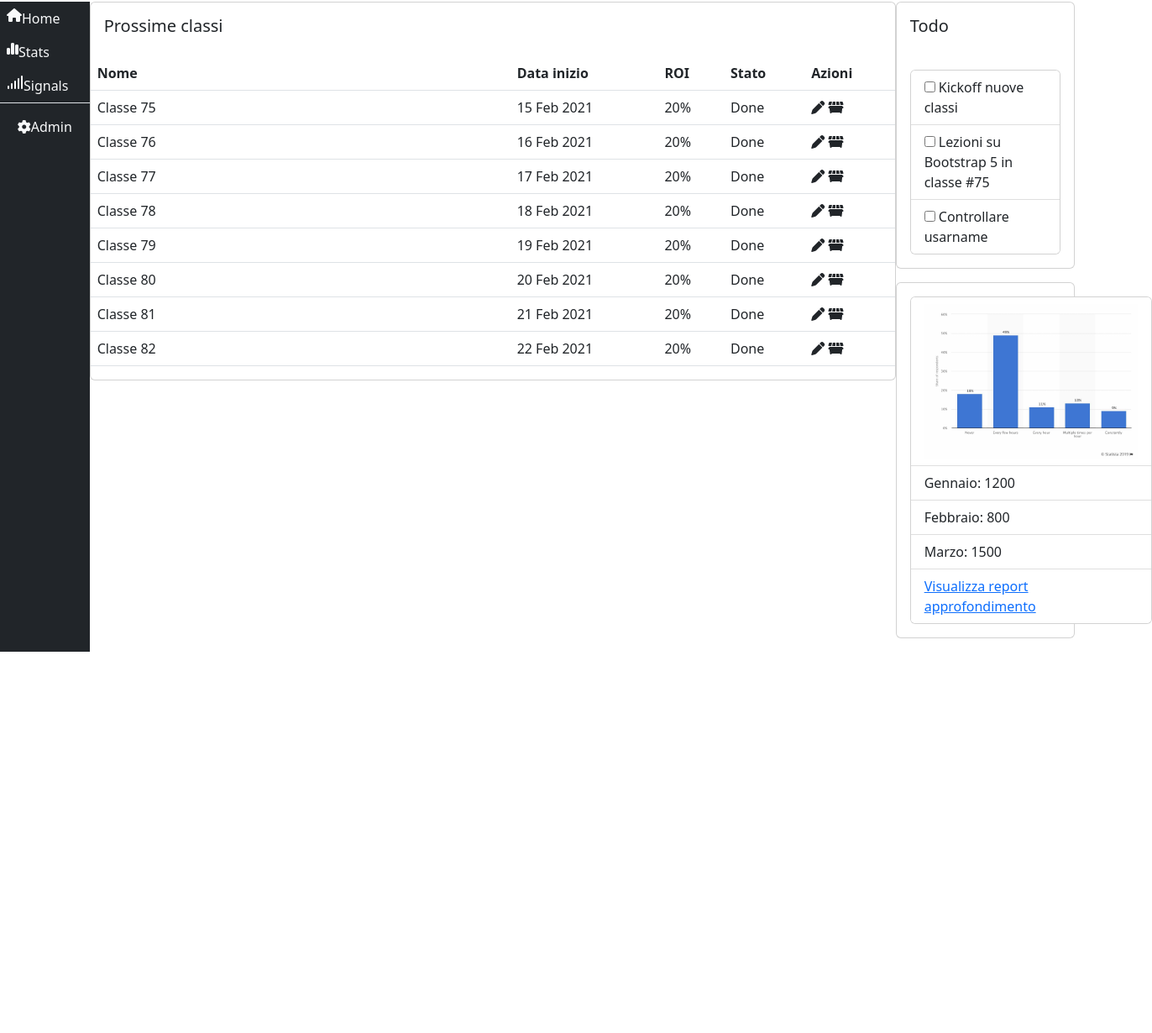
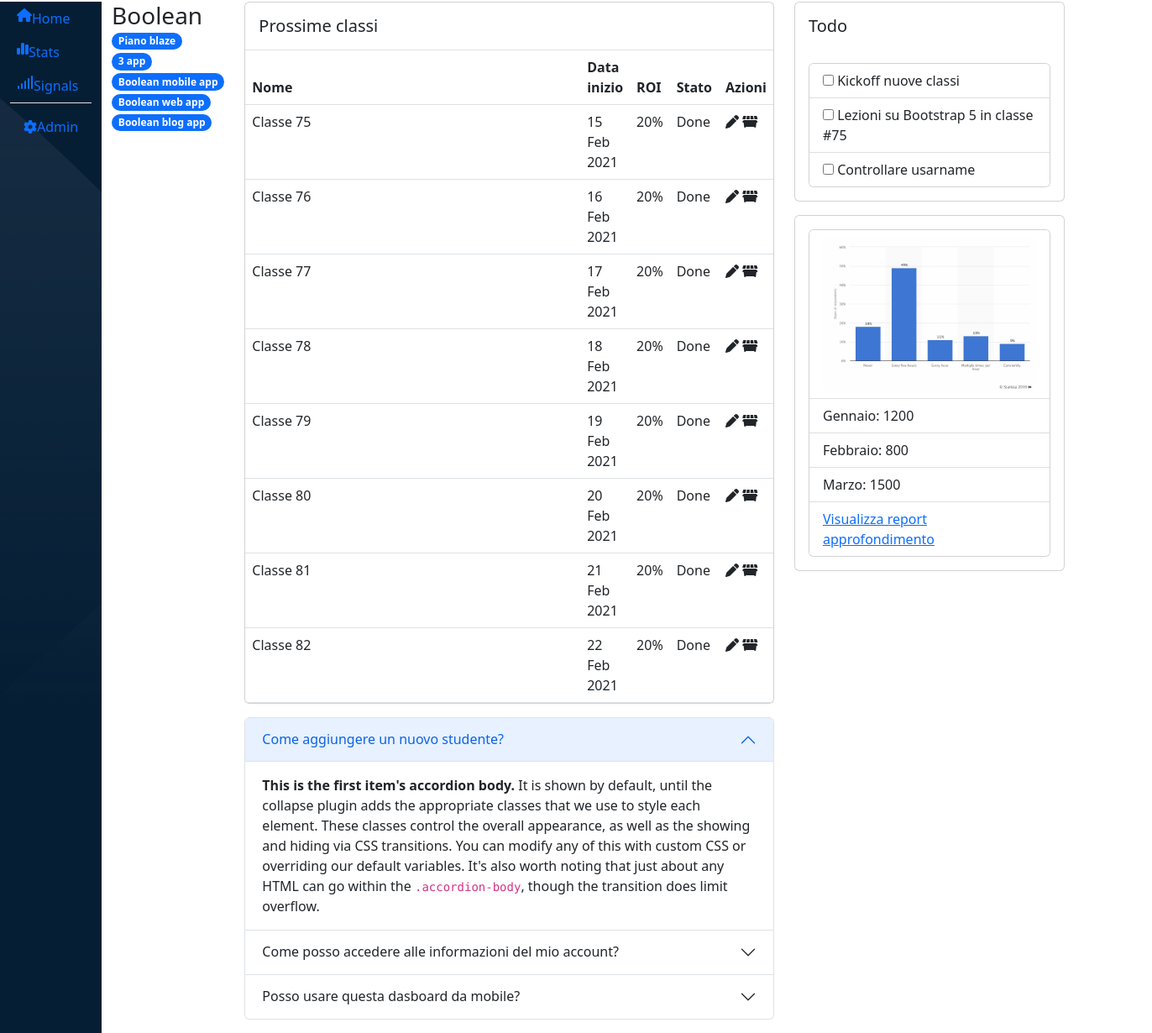
Before and after one commit to PatrikGjikolaj/html-css-bootstrap-dashboard, a plain HTML site: page index.html in a window 1280 px wide. Shown: the part 55-1285 px from the top of the page at 84% size, 1372 px wide, since content can reach past the window. Before the commit the page ends 831 px from the top, so only its background shows below. Drawn offline with nearby package versions, Linux system fonts and the light colour scheme.

Commit message:
da sistemare tutto

```diff
--- a/css/main.css
+++ b/css/main.css
@@ -1,5 +1,7 @@
 * {
-    box-sizing: border-box;
-    margin: 0;
-    padding: 0;
+    margin: 0!important;
 }
+#side_bar {
+    background-color: #051e34;
+    background-image: url(../img/sidebar-bg.png);
+}
--- a/index.html
+++ b/index.html
@@ -37,38 +37,51 @@
     </header>
     <!-- Main della pagina -->
     <main>
-        <div class="container-fluid p-0 d-flex">
-            <section id="side_bar" class="col-lg-1">
-                <div class="d-flex flex-column bg-dark" style="height: 100%;">
-                    <a href="" class="d-flex p-2 link-light text-decoration-none" title="" data-bs-toggle="tooltip" data-bs-placement="right">
+        <div class="container-fluid d-flex p-0">
+            <section id="side_bar" class="row p-0">
+                <div class="col-lg-12">
+                    <div class="d-flex flex-column" style="height: 100%;">
+                        <a href="" class="d-flex p-2 text-decoration-none" title="" data-bs-toggle="tooltip" data-bs-placement="right">
                             <i class="fa-solid fa-house"></i>
                             <span>Home</span>
                         </a>
-                    <a href="" class="d-flex p-2 link-light text-decoration-none" title="" data-bs-toggle="tooltip" data-bs-placement="right">
+                        <a href="" class="d-flex p-2 text-decoration-none" title="" data-bs-toggle="tooltip" data-bs-placement="right">
                             <i class="fa-solid fa-chart-simple"></i>
                             <span>Stats</span>
                         </a>
-                    <a href="" class="d-flex p-2 link-light text-decoration-none" title="" data-bs-toggle="tooltip" data-bs-placement="right">
+                        <a href="" class="d-flex p-2 text-decoration-none" title="" data-bs-toggle="tooltip" data-bs-placement="right">
                             <i class="fa-solid fa-signal"></i>
                             <span>Signals</span>
                         </a>
                         <div class="border-top">
-                        <a href="#" class="d-flex align-items-center justify-content-center p-3 link-light text-decoration-none" aria-expanded="false">
+                            <a href="#" class="d-flex align-items-center justify-content-center p-3 text-decoration-none" aria-expanded="false">
                             <i class="fa-sharp fa-solid fa-gear"></i>
                             <span>Admin</span>
                             </a>
                         </div>
                     </div>
+                </div>
             </section>
-            <section id="prossime_classi" class="col-lg-9">
+            <section id="boolean" class="row">
+                <div class="col-6">
+                    <h3>Boolean</h3>
+                    <span class="badge rounded-pill text-bg-primary">Piano blaze</span>
+                    <span class="badge rounded-pill text-bg-primary">3 app</span>
+                    <span class="badge rounded-pill text-bg-primary">Boolean mobile app</span>
+                    <span class="badge rounded-pill text-bg-primary">Boolean web app</span>
+                    <span class="badge rounded-pill text-bg-primary">Boolean blog app</span>
+                </div>
+            </section>
+            <section id="prossime_classi" class="row flex-grow-1">
+                <div class="col-lg-12">
                     <div class="card">
-                    <div class="card-body">
+                        <div class="card-body border-bottom">
                             <h5>Prossime classi</h5>
                         </div>
                         <table class="table">
                             <thead>
                                 <tr>
-                                <th scope="col" style="width: 500px;">Nome</th>
+                                    <th scope="col" class="w-75">Nome</th>
                                     <th scope="col">Data inizio</th>
                                     <th scope="col">ROI</th>
                                     <th scope="col">Stato</th>
@@ -159,8 +172,48 @@
                             </tbody>
                         </table>
                     </div>
+                    <div class="accordion my-3" id="accordionExample">
+                        <div class="accordion-item">
+                          <h2 class="accordion-header">
+                            <button class="accordion-button" type="button" data-bs-toggle="collapse" data-bs-target="#collapseOne" aria-expanded="true" aria-controls="collapseOne">
+                                Come aggiungere un nuovo studente?
+                            </button>
+                          </h2>
+                          <div id="collapseOne" class="accordion-collapse collapse show" data-bs-parent="#accordionExample">
+                            <div class="accordion-body">
+                              <strong>This is the first item's accordion body.</strong> It is shown by default, until the collapse plugin adds the appropriate classes that we use to style each element. These classes control the overall appearance, as well as the showing and hiding via CSS transitions. You can modify any of this with custom CSS or overriding our default variables. It's also worth noting that just about any HTML can go within the <code>.accordion-body</code>, though the transition does limit overflow.
+                            </div>
+                          </div>
+                        </div>
+                        <div class="accordion-item">
+                          <h2 class="accordion-header">
+                            <button class="accordion-button collapsed" type="button" data-bs-toggle="collapse" data-bs-target="#collapseTwo" aria-expanded="false" aria-controls="collapseTwo">
+                              Come posso accedere alle informazioni del mio account?
+                            </button>
+                          </h2>
+                          <div id="collapseTwo" class="accordion-collapse collapse" data-bs-parent="#accordionExample">
+                            <div class="accordion-body">
+                              <strong>This is the second item's accordion body.</strong> It is hidden by default, until the collapse plugin adds the appropriate classes that we use to style each element. These classes control the overall appearance, as well as the showing and hiding via CSS transitions. You can modify any of this with custom CSS or overriding our default variables. It's also worth noting that just about any HTML can go within the <code>.accordion-body</code>, though the transition does limit overflow.
+                            </div>
+                          </div>
+                        </div>
+                        <div class="accordion-item">
+                          <h2 class="accordion-header">
+                            <button class="accordion-button collapsed" type="button" data-bs-toggle="collapse" data-bs-target="#collapseThree" aria-expanded="false" aria-controls="collapseThree">
+                              Posso usare questa dasboard da mobile?
+                            </button>
+                          </h2>
+                          <div id="collapseThree" class="accordion-collapse collapse" data-bs-parent="#accordionExample">
+                            <div class="accordion-body">
+                              <strong>This is the third item's accordion body.</strong> It is hidden by default, until the collapse plugin adds the appropriate classes that we use to style each element. These classes control the overall appearance, as well as the showing and hiding via CSS transitions. You can modify any of this with custom CSS or overriding our default variables. It's also worth noting that just about any HTML can go within the <code>.accordion-body</code>, though the transition does limit overflow.
+                            </div>
+                          </div>
+                        </div>
+                      </div>
+                </div>
             </section>
-            <section id="todo" class="col-2">
+            <section id="todo" class="row">
+                <div class="col-12">
                     <div class="card">
                         <div class="card-body">
                             <h5>Todo</h5>
@@ -184,6 +237,7 @@
                             </ul>
                         </div>
                     </div>
+                </div>
             </section>
         </div>
     </main>
```
Lines whose indentation alone changed are shown as unchanged.
